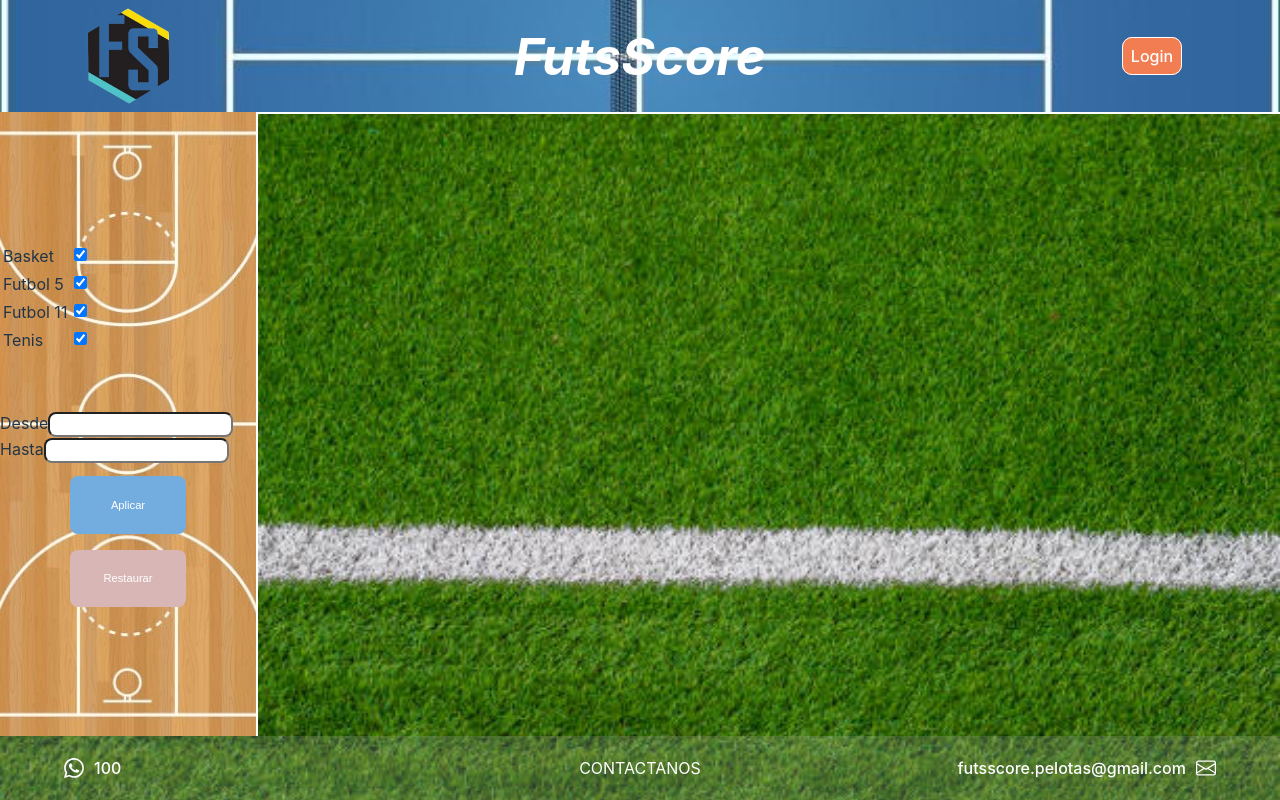
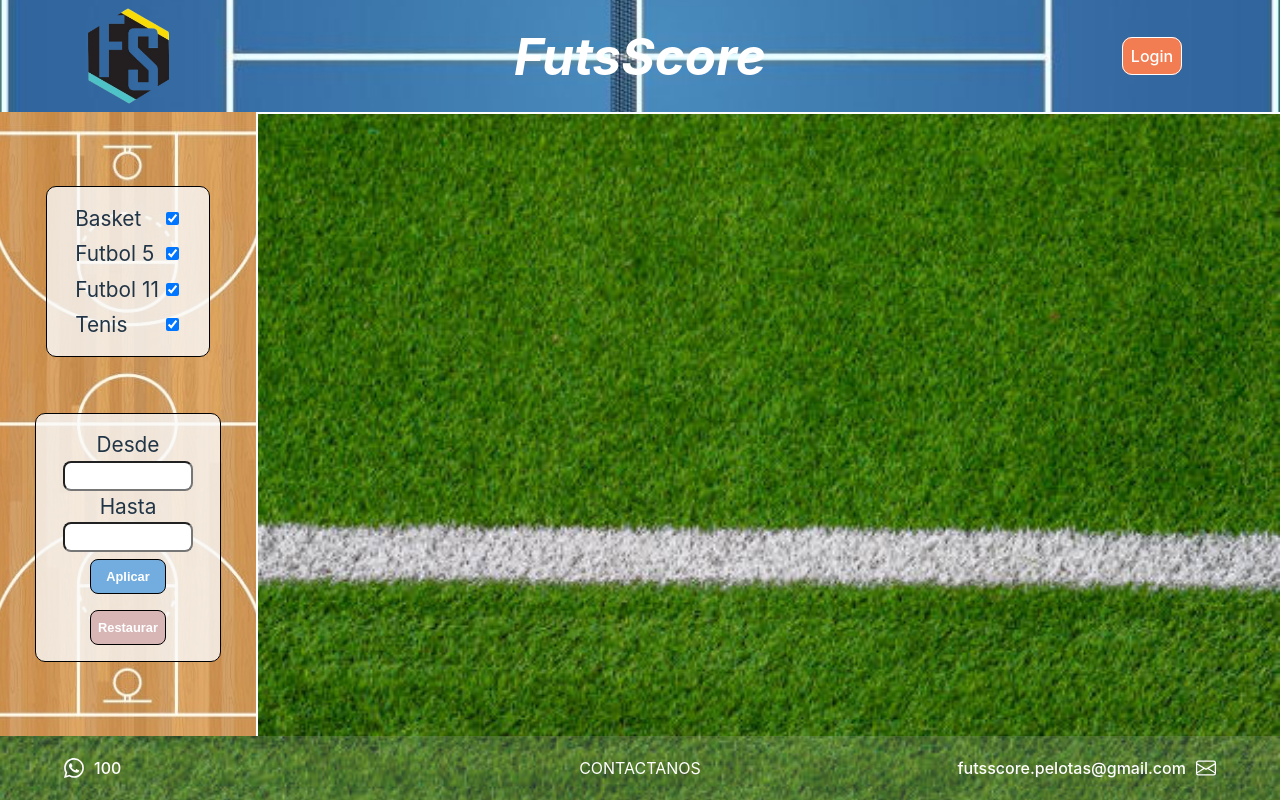
Before and after one commit to pablo-salituri/FutsScore, a React (Vite) app in the folder Front/: page / in a window 1280 px wide. Built offline with nearby package versions, Linux system fonts and the light colour scheme; no server answers; the database is empty.

Commit message:
estilos de sidebar grande

```diff
--- a/Front/src/Components/Filter/PriceFilter.module.css
+++ b/Front/src/Components/Filter/PriceFilter.module.css
@@ -1,3 +1,34 @@
+@media (min-width: 1025px) {
+    .input {
+        border-radius: 8px;
+        width: 80%;
+        height: 1.5rem;
+        margin: 0 auto;
+        font-size: 1.2rem;
+        text-align: center;
+    }
+
+
+    .buttonSection {
+        display: flex;
+        flex-direction: column;
+        align-items: center;
+        row-gap: 2vh;
+        margin-top: 5%;
+    }
+
+    .button {
+        color: white;
+        font-weight: bold;
+        width: 50%;
+        aspect-ratio: 2.2/1;
+        font-size: 0.8rem;
+        border-radius: 8px;
+        border: 1px solid black;
+    }
+}
+
+@media (max-width: 1024px) {
     .input {
         border-radius: 8px;
         height: 1.2rem;
@@ -19,3 +50,4 @@
         border-radius: 8px;
         border: 1px solid transparent;
     }
+}
--- a/Front/src/Components/SideBar/LargeSideBar.jsx
+++ b/Front/src/Components/SideBar/LargeSideBar.jsx
@@ -1,4 +1,3 @@
-import { useEffect } from "react";
 import { useSelector, useDispatch } from "react-redux";
 import { useLocation, Link } from "react-router-dom";
 import PriceFilter from "../Filter/PriceFilter";
@@ -15,8 +14,8 @@ export default function LargeSideBar() {
 
   return (
     <div className={styles.sideBarContainer}>
-      <section>
-        <table>
+      <section className={styles.filterSection}>
+        <table className={styles.filterContainer}>
           <tbody>
             {Object.entries(filter.sports).map(([sportName, value]) => {
               const sanitizedSportName = sportName.includes("_")
@@ -38,21 +37,19 @@ export default function LargeSideBar() {
           </tbody>
         </table>
       </section>
-      <section>
+      <section className={styles.priceFilterInSideBar}>
         <PriceFilter />
       </section>
-      {location === "Not Home" && <section className={styles.tools}>
-        <Link to="/admin/addItem" style={{ display: "contents" }}>
-          <button className={styles.button}>
-            Cargar Ítem
-          </button>
-        </Link>
-        <Link to="/admin/AdminTools" style={{ display: "contents" }}>
-          <button className={styles.button}>
-            Configuración
-          </button>
-        </Link>
-      </section>}
+      {location === "Not Home" && (
+        <section className={styles.tools}>
+          <Link to="/admin/addItem" style={{ display: "contents" }}>
+            <button className={styles.button}>Cargar Ítem</button>
+          </Link>
+          <Link to="/admin/AdminTools" style={{ display: "contents" }}>
+            <button className={styles.button}>Configuración</button>
+          </Link>
+        </section>
+      )}
     </div>
   );
 }
--- a/Front/src/Components/SideBar/LargeSideBar.module.css
+++ b/Front/src/Components/SideBar/LargeSideBar.module.css
@@ -10,6 +10,33 @@
         justify-content: center;
         row-gap: 9%;
         box-sizing: border-box;
+    }
+
+    .filterSection {
+        display: flex;
+        flex-direction: column;
+        justify-content: center;
+        align-items: center;
+        font-size: 1.3em;
+    }
+
+    .filterContainer {
+        background-color: rgba(250,250,250,0.8);
+        padding: 5% 10%;
+        border-radius: 10px;
+        border: 1px solid black;
+    }
+
+    .priceFilterInSideBar {
+        background-color: rgba(250,250,250,0.8);
+        display: flex;
+        flex-direction: column;
+        width: 60%;
+        margin: 0 auto;
+        padding: 6%;
+        border-radius: 10px;
+        border: 1px solid black;
+        font-size: 1.3em;
     }
 
     .tools {
@@ -62,54 +89,3 @@
 
 
 }
-
-/* @media (min-width: 769px) and (max-width: 1024px) {
-    .sideBarContainer {
-        background-color: pink;
-        height: 10%;
-        display: flex;
-        justify-content: space-around;
-        align-items: center;
-    }
-
-    .iconContainer {
-        background-color: #17dd94;
-        height: 70%;
-        border-radius: 50%;
-        aspect-ratio: 1/1;
-        display: flex;
-        justify-content: center;
-        align-items: center;
-    }
-
-    .icon {
-        width: 70%;
-        height: 70%;
-    }
-}
-
-
-@media (max-width: 768px) {
-    .sideBarContainer {
-        background-color: pink;
-        height: 10%;
-        display: flex;
-        justify-content: space-around;
-        align-items: center;
-    }
-
-    .iconContainer {
-        background-color: #17dd94;
-        height: 70%;
-        border-radius: 50%;
-        aspect-ratio: 1/1;
-        display: flex;
-        justify-content: center;
-        align-items: center;
-    }
-
-    .icon {
-        width: 70%;
-        height: 70%;
-    }
-} */
```
Also changed, not shown: 1 other file (tests, documents, lock files or other folders). Lines whose indentation alone changed are shown as unchanged.
